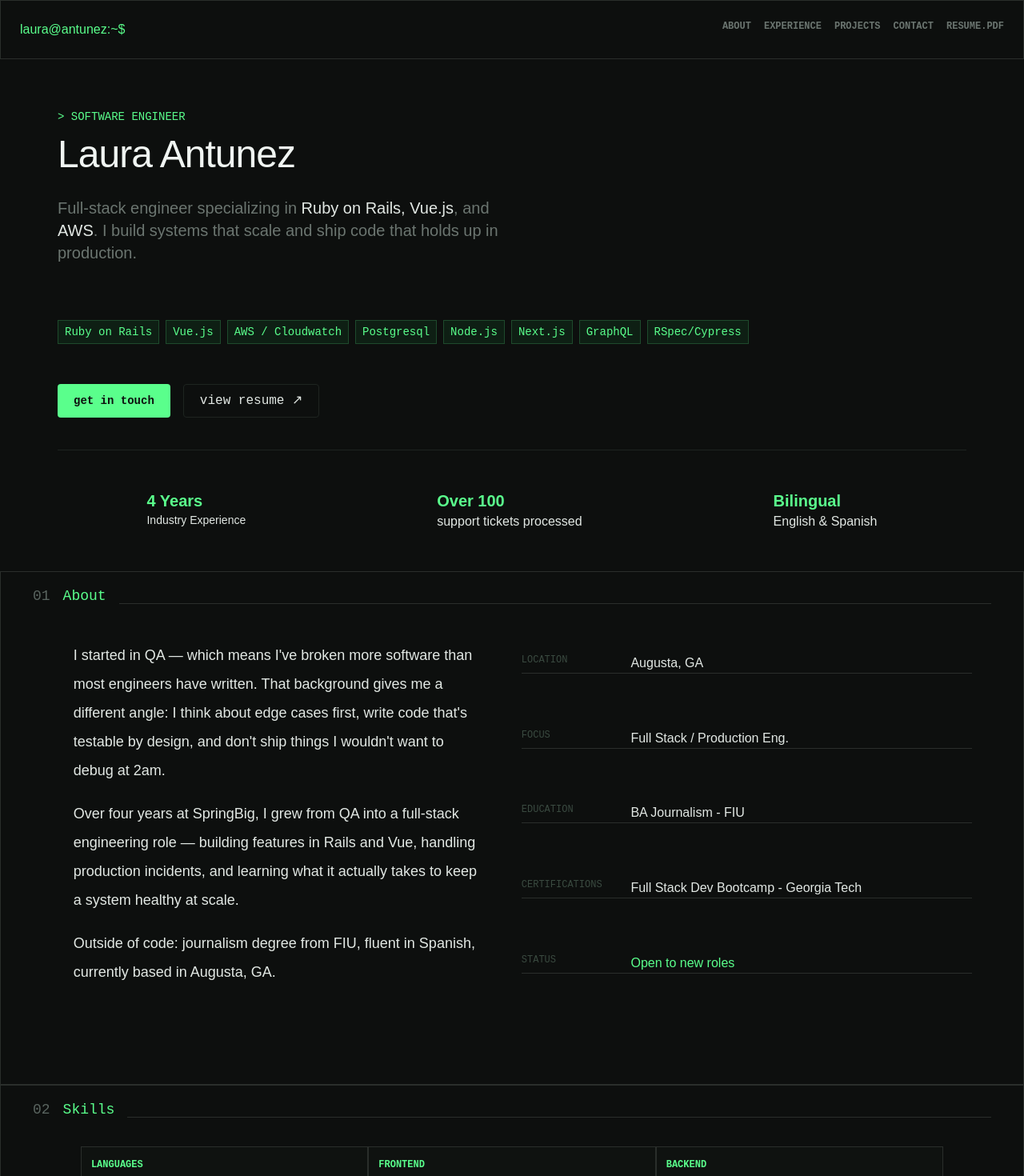
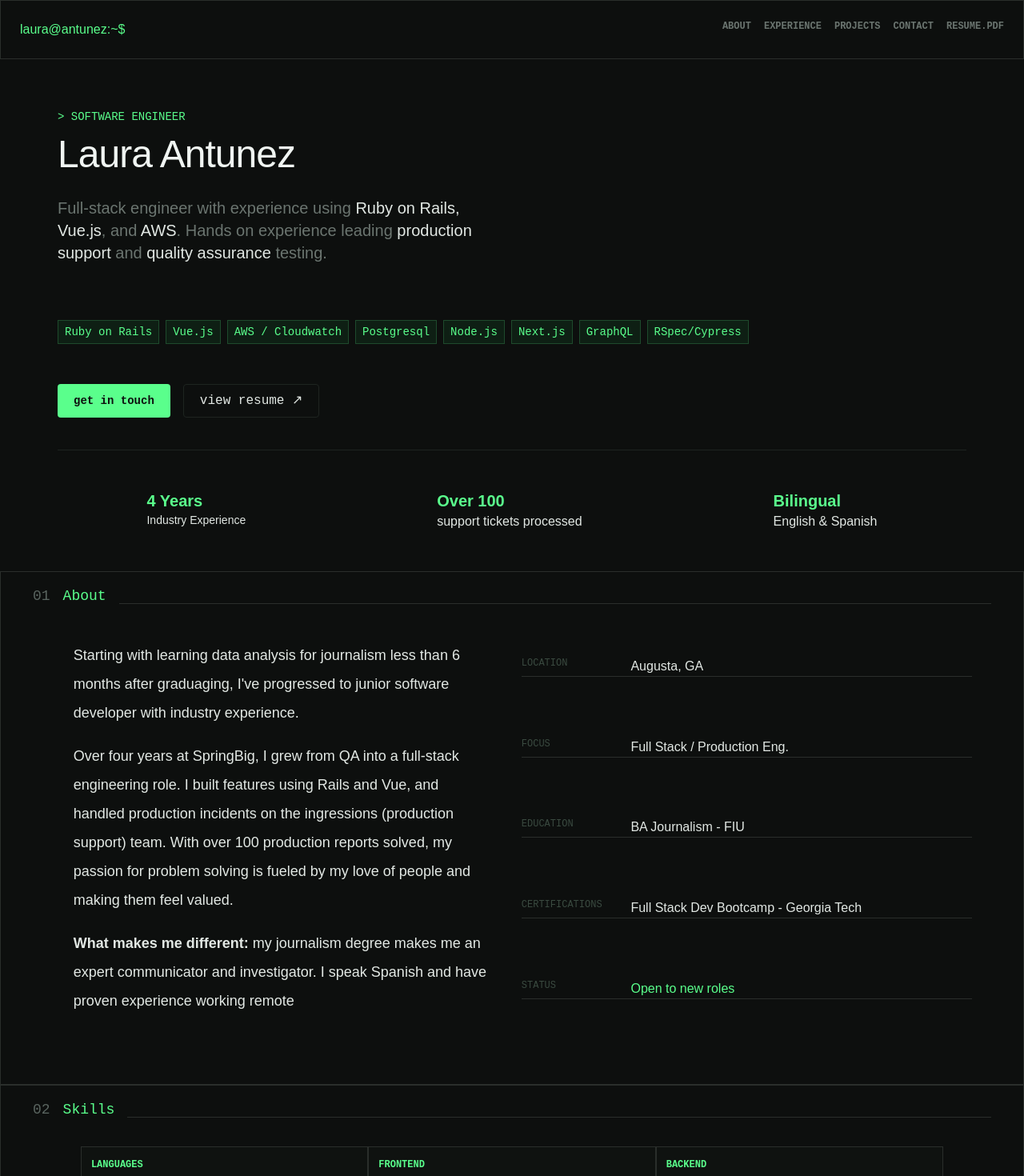
Before and after one commit to lauraantunez024/webfolio26, a Next.js app: page / in a window 1280 px wide. Shown: the top 1470 px of the page at 80% size. Built offline with nearby package versions, Linux system fonts and the light colour scheme.

Commit message:
copy improved

```diff
--- a/app/sections/about.tsx
+++ b/app/sections/about.tsx
@@ -22,9 +22,9 @@ export default function About() {
                 <div className="flex flex-row p-6 gap-4 justify-between align-middle">
                     <div className="w-[45%] text-lg/9 ibm-sans-font self-center m-auto">
 
-                            <p>I started in QA — which means I've broken more software than most engineers have written. That background gives me a different angle: I think about edge cases first, write code that's testable by design, and don't ship things I wouldn't want to debug at 2am.</p>
-                            <p>Over four years at SpringBig, I grew from QA into a full-stack engineering role — building features in Rails and Vue, handling production incidents, and learning what it actually takes to keep a system healthy at scale.</p>
-                            <p>Outside of code: journalism degree from FIU, fluent in Spanish, currently based in Augusta, GA.</p>
+                            <p>Starting with learning data analysis for journalism less than 6 months after graduaging, I've progressed to junior software developer with industry experience. </p>
+                            <p>Over four years at SpringBig, I grew from QA into a full-stack engineering role. I built features using Rails and Vue, and handled production incidents on the ingressions {'(production support)'} team. With over 100 production reports solved, my passion for problem solving is fueled by my love of people and making them feel valued.</p>
+                            <p><strong>What makes me different:</strong> my journalism degree makes me an expert communicator and investigator. I speak Spanish and have proven experience working remote</p>
 
                     </div>
                     <div className="flex flex-col min-h-[80%] justify-around align-middle">
--- a/app/sections/contact.tsx
+++ b/app/sections/contact.tsx
@@ -35,8 +35,8 @@ export default function Contact() {
                 </div>
                 <div className="flex flex-row gap-4 m-6">
                     <div className="w-[50%]">
-                        <div className="text-xl ibm-sans-font font-light text-(--dim)">
-                            Open to <span className="font-bold">full-stack </span> and <span className="font-bold">production engineering roles</span> — especially teams that care about the craft of building reliable software.
+                        <div className="text-2xl ibm-sans-font font-light text-(--dim)">
+                            Open to <span className="font-bold">full-stack </span> and <span className="font-bold">production engineering </span> roles. Relocation considered.
                         </div>
                     </div>
                     <div className="flex flex-col gap-4">
--- a/app/sections/home.tsx
+++ b/app/sections/home.tsx
@@ -12,7 +12,7 @@ export default function Landing() {
                 <span className="text-(--text-header) text-[4rem] font-bold hero-name ibm-sans-font">Laura Antunez<span className="cursor"></span></span>
                 <p className="text-(--text-dim) max-w-[50%] text-xl">
 
-                    <span>Full-stack engineer specializing in <span className="text-(--text-body)">Ruby on Rails, Vue.js</span>, and <span className="text-(--text-body)">AWS</span>. I build systems that scale and ship code that holds up in production.</span>
+                    <span>Full-stack engineer with experience using <span className="text-(--text-body)">Ruby on Rails, Vue.js</span>, and <span className="text-(--text-body)">AWS</span>. Hands on experience leading <span className="text-(--text-body)">production support</span> and <span className="text-(--text-body)">quality assurance</span> testing.</span>
                 </p>
             </div>
             <div className="flex flex-row gap-2">
```
